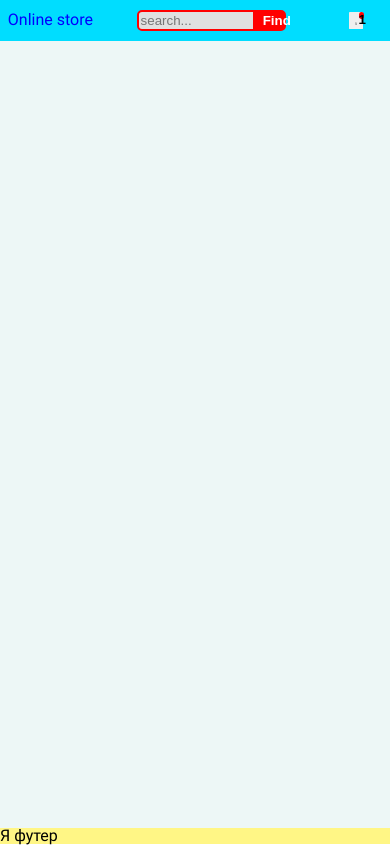
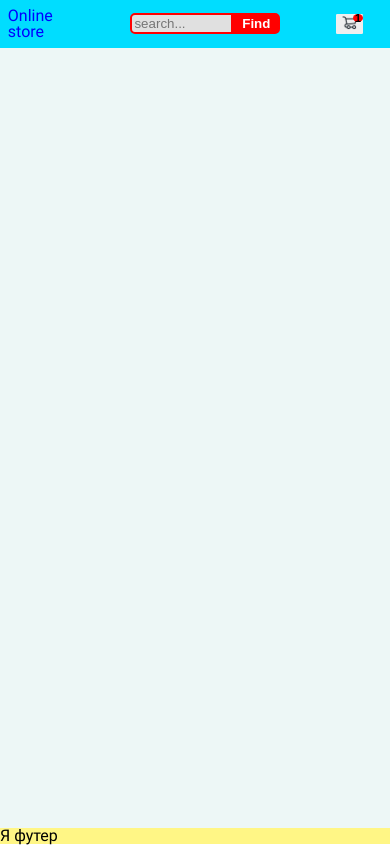
Before and after one commit to Mike637/online-shop, a React app: page / in a window 390 px wide. Built offline with nearby package versions, Linux system fonts and the light colour scheme.

Commit message:
add media-queries scss

```diff
--- a/src/views/components/MainPage/Header/Header.jsx
+++ b/src/views/components/MainPage/Header/Header.jsx
@@ -1,7 +1,6 @@
 import React  from 'react'
 import  styles from "./header.module.scss"
 import cart from "./images/cart.png"
-import search from "./images/search.png"
 
 const Header = () => {
 return (
@@ -13,19 +12,12 @@ return (
 <div className = {styles.header__searchPanel}>
 
 <div className = {styles.header__searchPanelContainer}>
-   <p><form сlassName= {styles.header__searchForm} action="">
+   <form  action="">
    <input placeholder="search..." type="text"  className = {styles.header__searchArea}/>
    <button className= {styles.header__buttonSearch}>Find</button>
-   </form></p>
+   </form>
       </div>
-{ /*<div className = {styles.header__searchPanelContainer}>
 
-
-<form сlassName= {styles.header__searchForm} action="">
-<input type="text"  className = {styles.header__searchArea}/>
-<button className= {styles.header__buttonSearch}><img src={search}/></button>
-</form>
-</div> */ }
 </div>
 
 <div className={styles.header__cart}>
--- a/src/views/components/MainPage/Header/header.module.scss
+++ b/src/views/components/MainPage/Header/header.module.scss
@@ -33,10 +33,12 @@ font-style:italic;
     align-items: center;
     width:60%;
     height:25px;
+}
 .header__searchPanelContainer
 {
     width:70%;
     text-align:center;
+}
 .header__searchArea,
 .header__buttonSearch
 {
@@ -47,6 +49,10 @@ font-style:italic;
         width:70%;
         border-radius:5px  0 0 5px;
         background-color:#E0E0E0;
+ &:focus
+ {
+    outline:none;
+ }
 }
 .header__buttonSearch
 {
@@ -69,15 +75,15 @@ border:2px solid violet;
 
 
 
-}
-}
+
 
 .header__cart
 {
 
-width:4%;
+width:4vw;
 position:relative;
 padding:0 5%;
+}
 .header__buttonCart
 {
 border:none;
@@ -90,6 +96,7 @@ opacity:0.3
 {
 cursor:pointer;
 }
+}
 .header__quantityBlock {
 position:absolute;
 background-color:red;
@@ -98,27 +105,48 @@ height:40%;
 border-radius:50%;
 top:0;
 left:55%;
+display:flex;
+align-items: center;
+justify-content: center;
+}
 .header__quatityNumber
 {
-font-weight:bold
+font-weight:bolder;
+
+}
+
+@media screen and (max-width:1200px)
+{
+    .header__quantityBlock
+    {
+font-size:calc(0.8em + (1 - 0.8) * (100vw - 320px)/(1200 - 320));
 }
 }
+
+@media screen and  (max-width: 480px)
+{
+    .header__searchArea
+    {
+width:60%;
     }
-/* this is popub hint styles
-.header__popupHint
+    .header__buttonSearch
     {
-    display:none;
-position:absolute;
-font-size:0.8em;
-border:2px solid blue;
-background-color:white;
-left:0;
-top:50px;
+width:30%;
     }
-*/
 }
 
-.header__searchPanel
+@media screen and (max-width:600px)
 {
+    .header__cart
+    {
+        width:7vw;
+    }
+
+    .header__quantityBlock
+    {
+        width:15%;
+        height:40%;
+        top:0;
+    }
 
 }
```
Also changed, not shown: src/views/components/MainPage/Header/images/search.png (deleted). Lines whose indentation alone changed are shown as unchanged.
